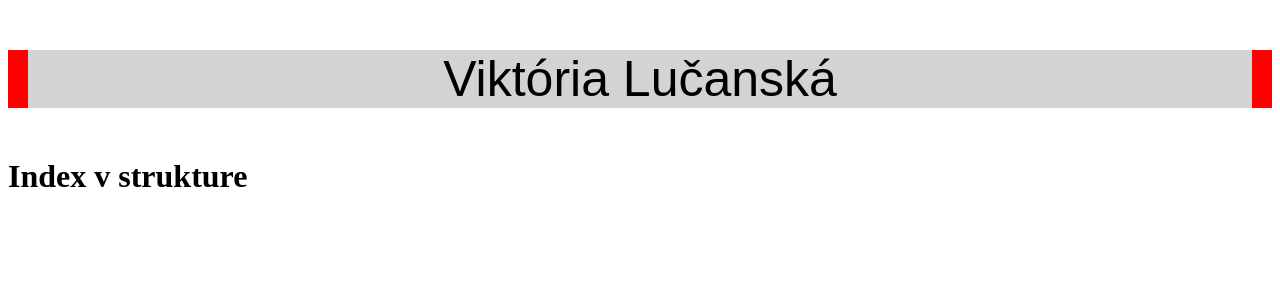
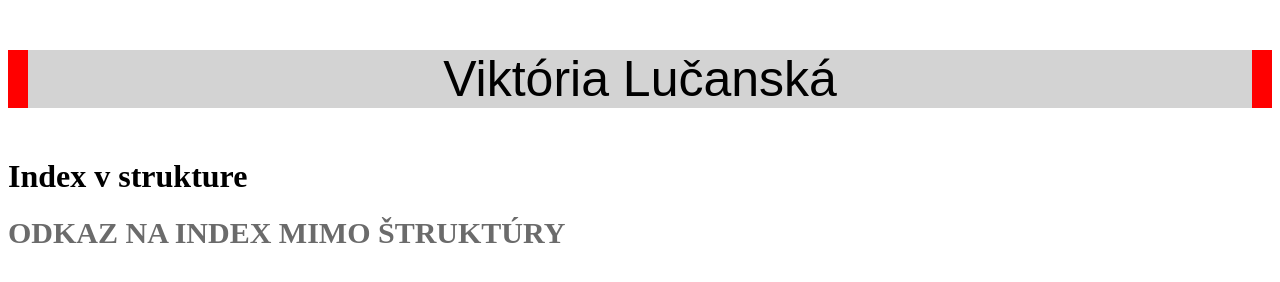
Before and after one commit to vami22/vami22.github.io, a plain HTML site: page struktura/index.html in a window 1280 px wide. Drawn offline with Linux system fonts and the light colour scheme; files that its build step writes are made by us from their sources.

Commit message:
Update index.html

```diff
--- a/struktura/index.html
+++ b/struktura/index.html
@@ -7,6 +7,6 @@
 <body>
 <p class = rámik>Viktória Lučanská</p>
 <h1> Index v strukture </h2>
-<a href
+<a href= "https://vami22.github.io/index.html"> ODKAZ NA INDEX MIMO ŠTRUKTÚRY <a>
 </body>
 <html>
```
